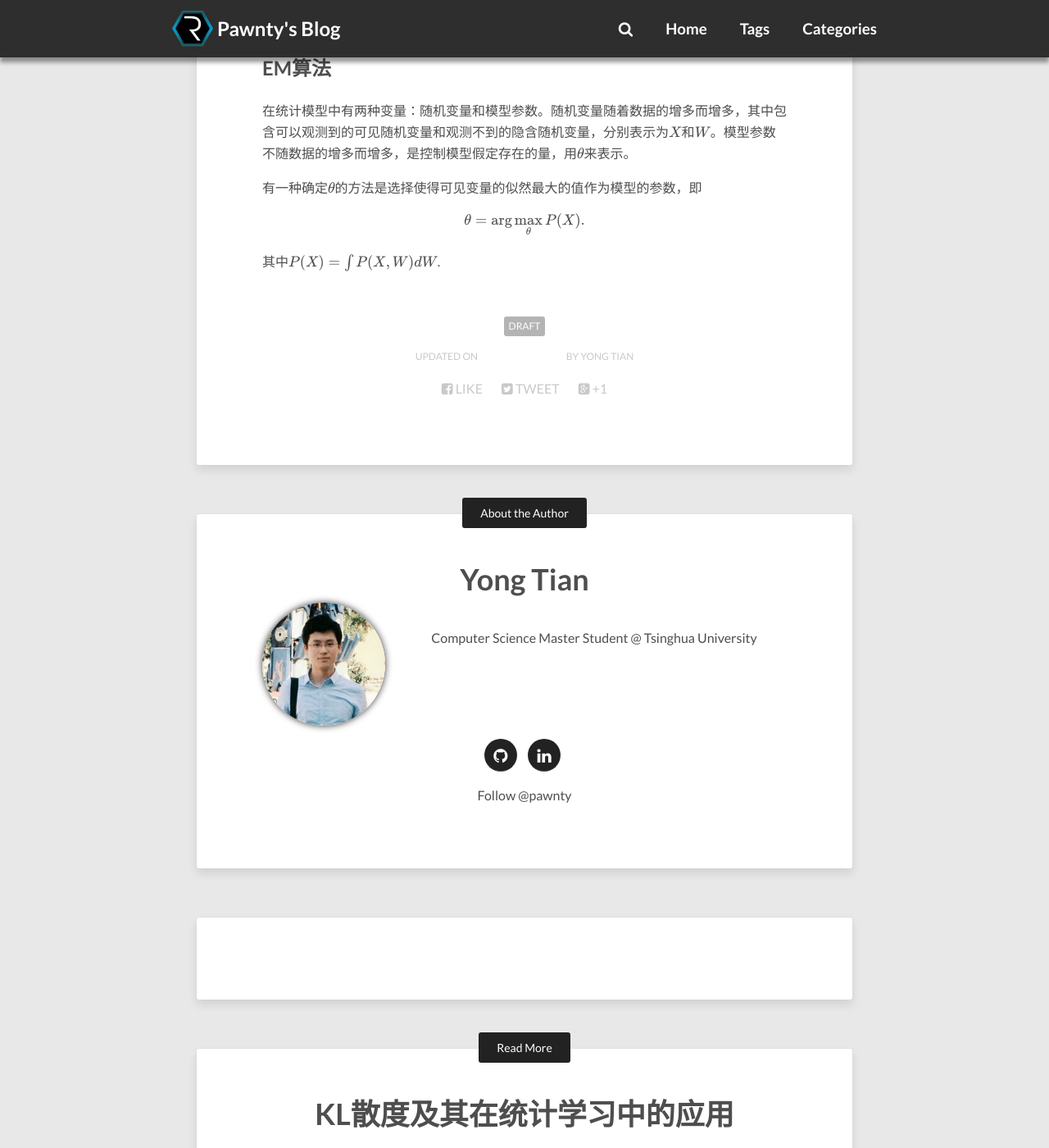
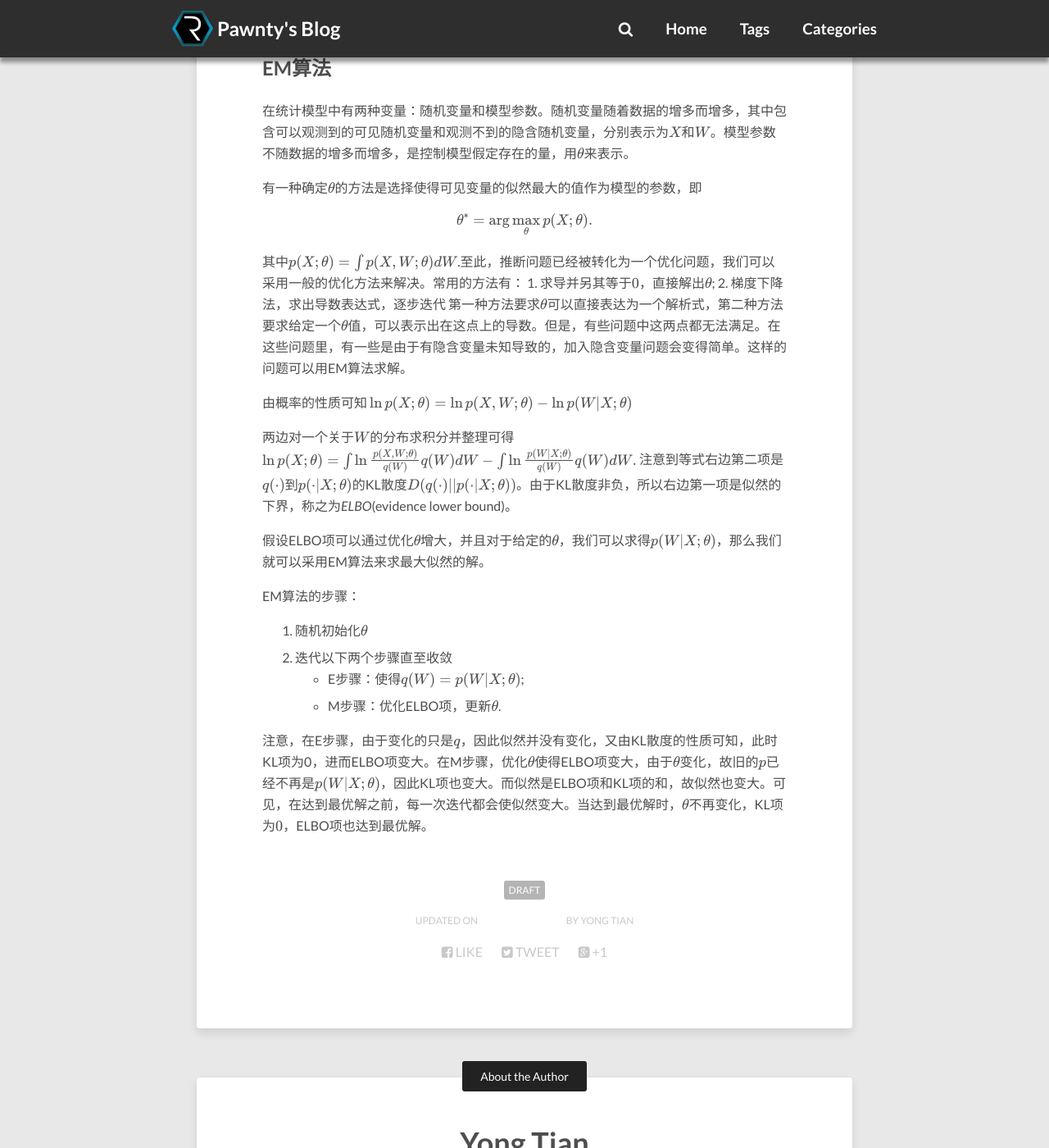
Before and after one commit to pawnty/pawnty.github.io, a Jekyll site: the page built from _posts/2016-01-28-kl-divergence-and-its-application-in-statistic-inference.md, in a window 1280 px wide and 1400 px high, scrolled down 796 px. Shown: the whole window at 82% size. Built offline with Jekyll 4.4.1, drawn with Linux system fonts in a browser that asks for light colours; nearby versions of some CDN libraries; formulas are drawn with MathJax 3; comment, search, counter and statistics services are not loaded; some of the changed text lies outside the part shown.

Commit message:
Published with https://stackedit.io/

```diff
--- a/_posts/2016-01-28-kl-divergence-and-its-application-in-statistic-inference.md
+++ b/_posts/2016-01-28-kl-divergence-and-its-application-in-statistic-inference.md
@@ -1,6 +1,6 @@
 ---
 layout: post
-title: KL散度及其在统计学习中的应用
+title: KL散度及其在统计推断中的应用
 description: "介绍KL散度的定义和性质，以及EM算法、变分推断和"
 modified: 2016-01-29
 tags: [draft]
@@ -19,12 +19,36 @@ $$-\int p(x)\ln\frac{q(x)}{p(x)}dx\ge-\ln(\int p(x)\frac{q(x)}{p(x)}dx)=-\ln 1=0
 在这里$-\ln(\cdot)$是凸函数。
 ## EM算法
 
-在统计模型中有两种变量：随机变量和模型参数。随机变量随着数据的增多而增多，其中包含可以观测到的可见随机变量和观测不到的隐含随机变量，分别表示为$X$和$$W$$。模型参数不随数据的增多而增多，是控制模型假定存在的量，用$$\theta$$来表示。
+在统计模型中有两种变量：随机变量和模型参数。随机变量随着数据的增多而增多，其中包含可以观测到的可见随机变量和观测不到的隐含随机变量，分别表示为$X$和$W$。模型参数不随数据的增多而增多，是控制模型假定存在的量，用$\theta$来表示。
 
-有一种确定$$\theta$$的方法是选择使得可见变量的似然最大的值作为模型的参数，即
+有一种确定$\theta$的方法是选择使得可见变量的似然最大的值作为模型的参数，即
 
 $$
-\theta = \arg\max_\theta P(X).
+\theta^* = \arg\max_\theta p(X;\theta).
 $$
 
-其中$$P(X) = \int P(X,W)dW$$.
+其中$p(X;\theta) = \int p(X,W;\theta)dW$.至此，推断问题已经被转化为一个优化问题，我们可以采用一般的优化方法来解决。常用的方法有：
+	1. 求导并另其等于$0$，直接解出$\theta$;
+	2. 	 梯度下降法，求出导数表达式，逐步迭代
+第一种方法要求$\theta$可以直接表达为一个解析式，第二种方法要求给定一个$\theta$值，可以表示出在这点上的导数。但是，有些问题中这两点都无法满足。在这些问题里，有一些是由于有隐含变量未知导致的，加入隐含变量问题会变得简单。这样的问题可以用EM算法求解。
+
+由概率的性质可知
+$$
+\ln p(X;\theta) = \ln p(X,W;\theta) - \ln p(W\vert X;\theta)
+$$
+
+两边对一个关于$W$的分布求积分并整理可得
+$$
+\ln p(X;\theta) = \int \ln\frac{ p(X,W;\theta)}{q(W)} q(W)dW - \int \ln \frac{p(W\vert X;\theta)}{q(W)} q(W)dW.
+$$
+注意到等式右边第二项是$q(\cdot)$到$p(\cdot\vert X;\theta)$的KL散度$D(q(\cdot)\vert\vert p(\cdot\vert X;\theta))$。由于KL散度非负，所以右边第一项是似然的下界，称之为*ELBO*(evidence lower bound)。
+
+假设ELBO项可以通过优化$\theta$增大，并且对于给定的$\theta$，我们可以求得$p(W\vert X;\theta)$，那么我们就可以采用EM算法来求最大似然的解。
+
+EM算法的步骤：
+1. 随机初始化$\theta$
+2. 迭代以下两个步骤直至收敛
+	+ E步骤：使得$q(W)=p(W\vert X;\theta)$;
+	+ M步骤：优化ELBO项，更新$\theta$.
+
+注意，在E步骤，由于变化的只是$q$，因此似然并没有变化，又由KL散度的性质可知，此时KL项为0，进而ELBO项变大。在M步骤，优化$\theta$使得ELBO项变大，由于$\theta$变化，故旧的$p$已经不再是$p(W\vert X;\theta)$，因此KL项也变大。而似然是ELBO项和KL项的和，故似然也变大。可见，在达到最优解之前，每一次迭代都会使似然变大。当达到最优解时，$\theta$不再变化，KL项为$0$，ELBO项也达到最优解。
```
